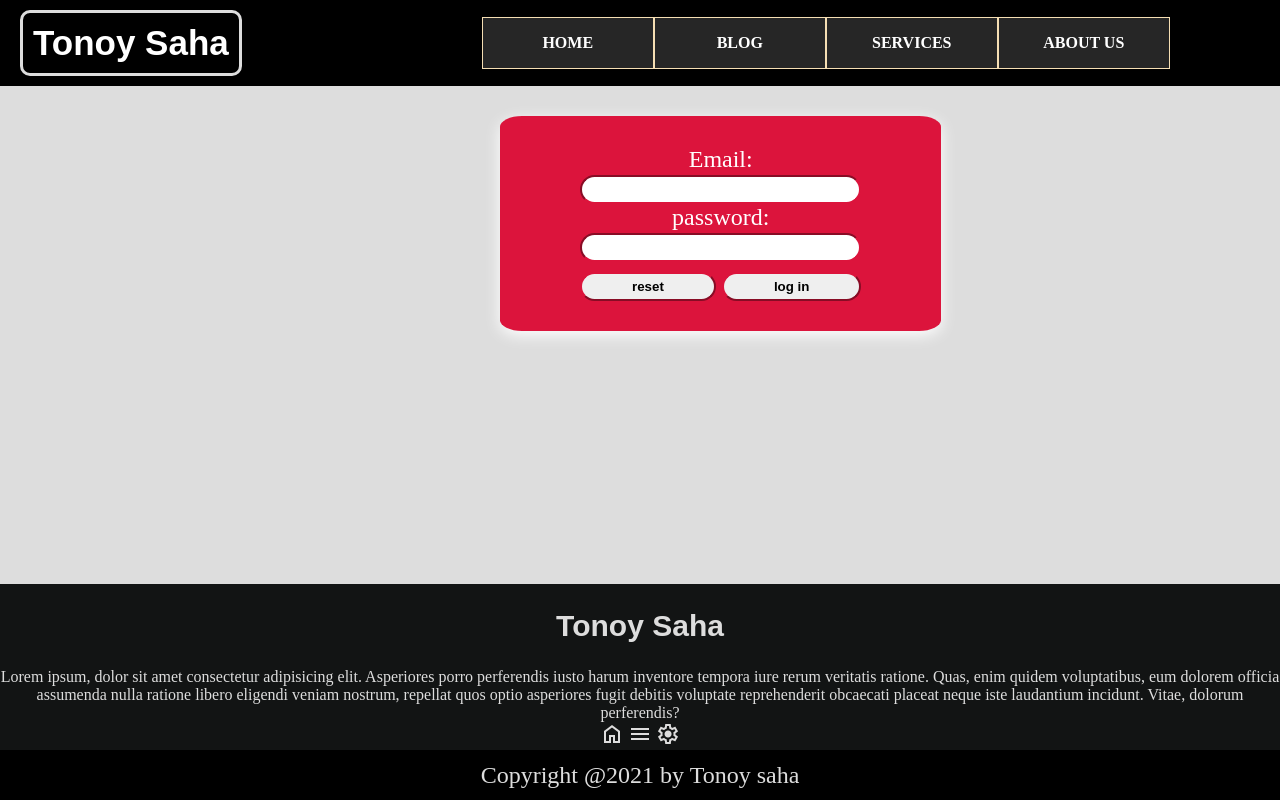
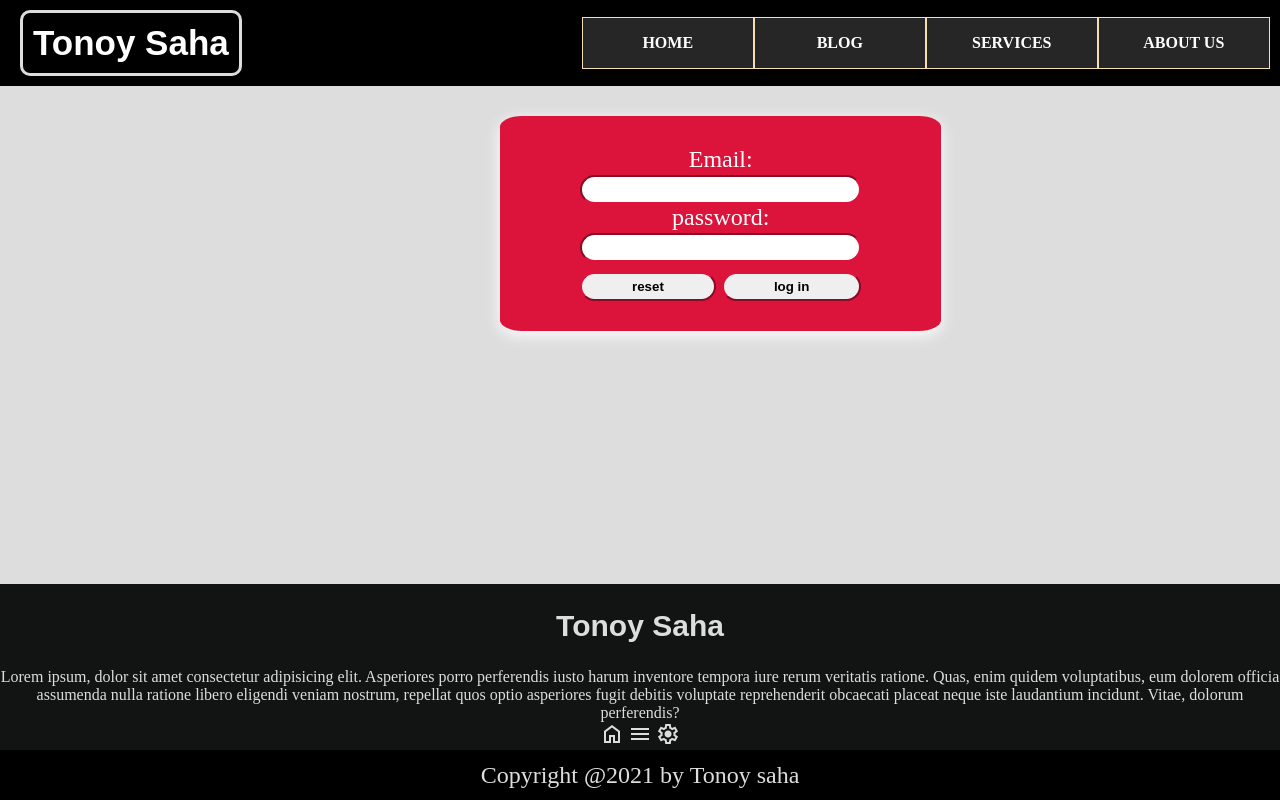
Before and after one commit to tonoy-saha/Sign_in_page, a plain HTML site: page index.html in a window 1280 px wide. Drawn offline with nearby package versions, Linux system fonts and the light colour scheme.

Commit message:
Add files via upload

```diff
--- a/style4.css
+++ b/style4.css
@@ -35,7 +35,7 @@ header{
     display: flex;
     justify-content: center;
     align-items: center;
-    padding-left: 200px;
+    padding-left: 300px;
 }
 .navbar ul{
     list-style: none;
@@ -72,6 +72,7 @@ header{
 }
 .navbar ul li:hover > ul{
     display: block;
+
 }
 /*Header part start*/
 /*form start*/
```
